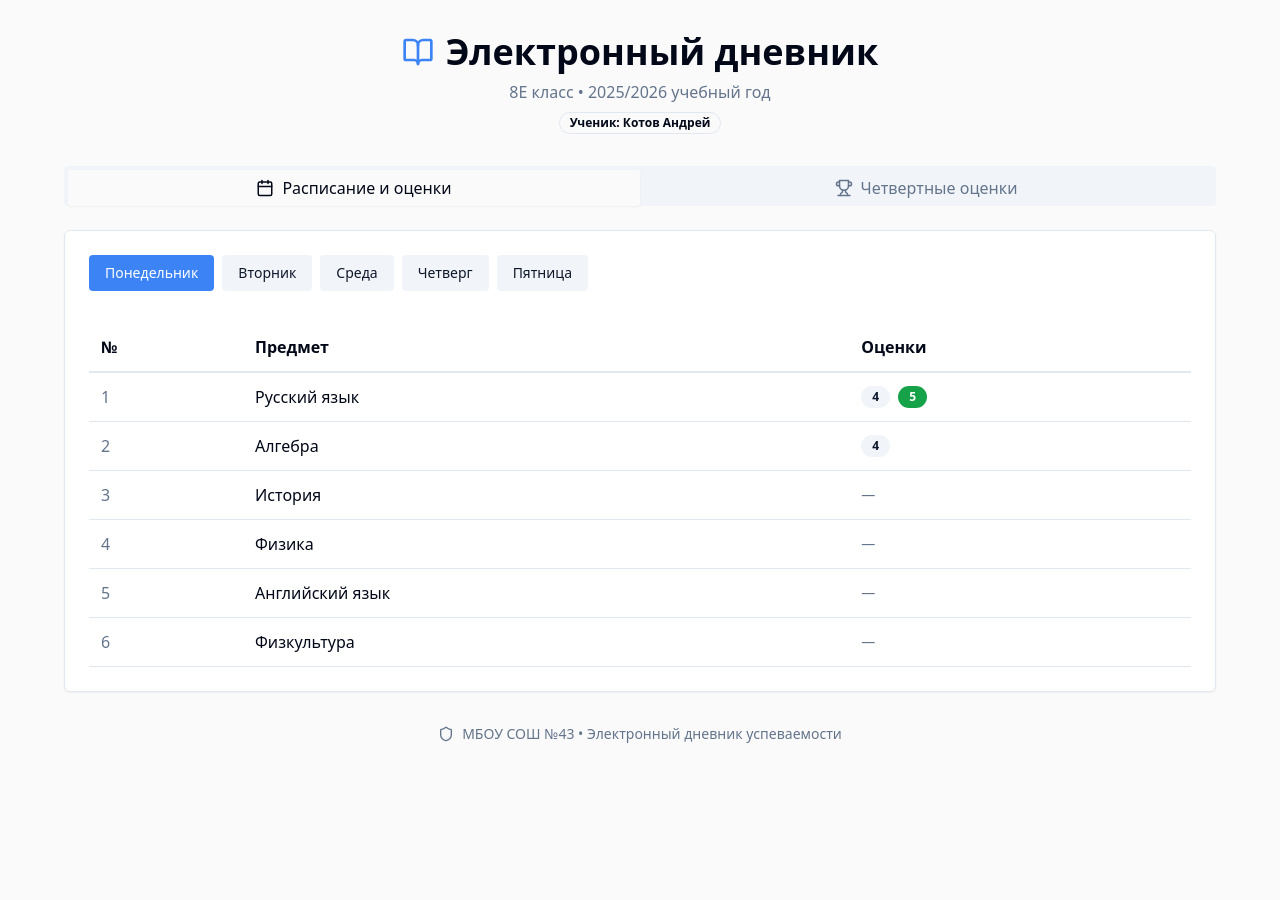
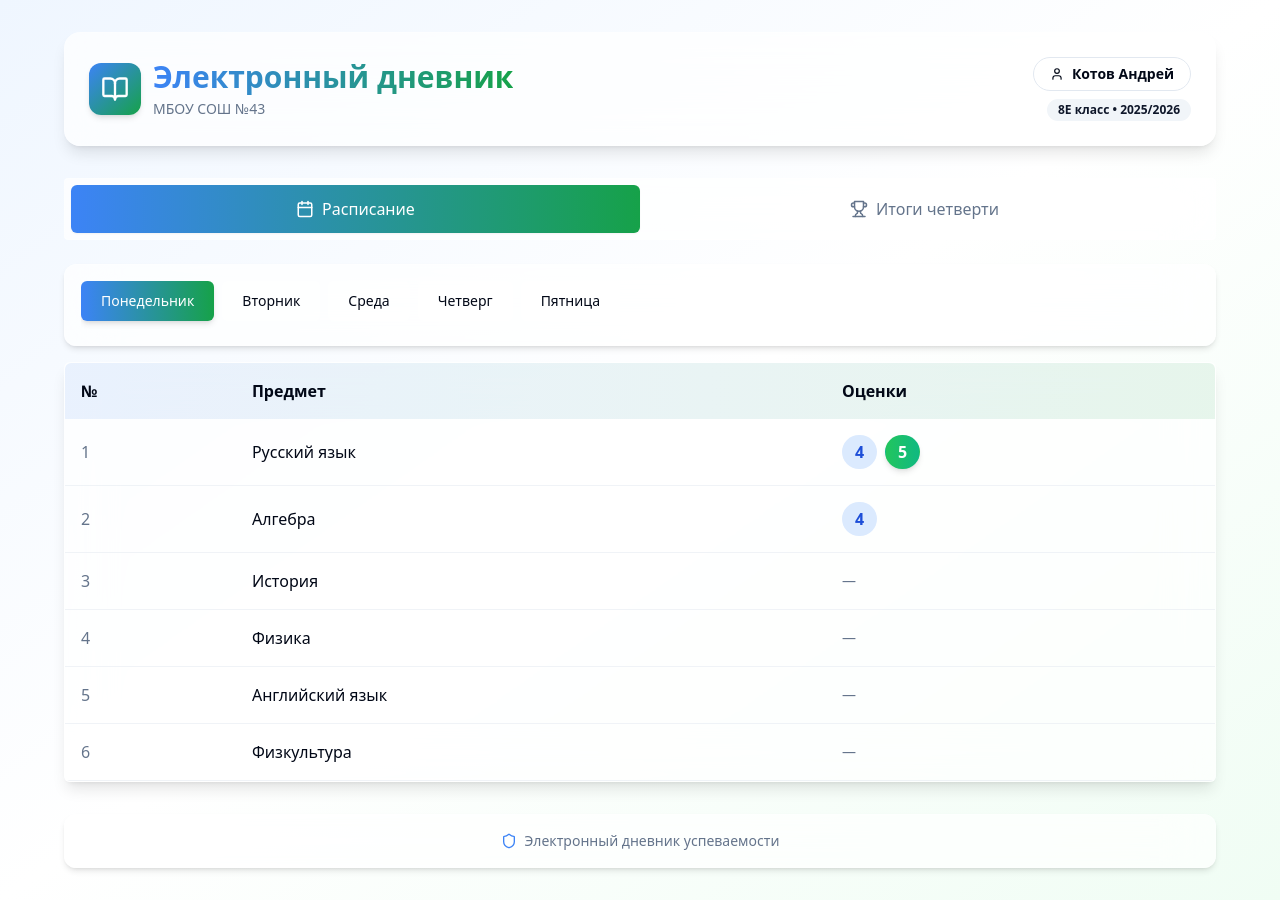
Before and after one commit to pr-poehali-dev/school-diary-creation, a React (Vite) app: page / in a window 1280 px wide. Before the commit the page ends 800 px from the top, so only its background shows below. Built offline with nearby package versions, Linux system fonts and the light colour scheme.

Commit message:
Обновление стилей и типографики

```diff
--- a/src/index.css
+++ b/src/index.css
@@ -99,3 +99,13 @@
     @apply bg-background text-foreground;
   }
 }
+
+@layer utilities {
+  .glass-effect {
+    @apply backdrop-blur-xl bg-white/70 dark:bg-gray-900/70 border border-white/20;
+  }
+
+  .gradient-text {
+    @apply bg-gradient-to-r from-primary to-accent bg-clip-text text-transparent;
+  }
+}
--- a/src/pages/Index.tsx
+++ b/src/pages/Index.tsx
@@ -70,69 +70,91 @@ export default function Index() {
   const [activeDay, setActiveDay] = useState('Понедельник');
 
   return (
-    <div className="min-h-screen bg-background p-4 md:p-8">
+    <div className="min-h-screen bg-gradient-to-br from-blue-50 via-white to-green-50 p-4 md:p-8">
       <div className="max-w-6xl mx-auto">
-        <header className="mb-8 text-center">
-          <div className="flex items-center justify-center gap-3 mb-2">
-            <Icon name="BookOpen" size={32} className="text-primary" />
-            <h1 className="text-3xl md:text-4xl font-bold text-foreground">Электронный дневник</h1>
+        <header className="mb-8">
+          <div className="glass-effect rounded-2xl p-6 shadow-lg">
+            <div className="flex items-center justify-between flex-wrap gap-4">
+              <div className="flex items-center gap-3">
+                <div className="bg-gradient-to-br from-primary to-accent p-3 rounded-xl shadow-md">
+                  <Icon name="BookOpen" size={28} className="text-white" />
+                </div>
+                <div>
+                  <h1 className="text-2xl md:text-3xl font-bold gradient-text">Электронный дневник</h1>
+                  <p className="text-sm text-muted-foreground mt-1">МБОУ СОШ №43</p>
+                </div>
+              </div>
+              <div className="flex flex-col items-end gap-2">
+                <Badge variant="outline" className="text-sm px-4 py-1.5">
+                  <Icon name="User" size={14} className="mr-2" />
+                  Котов Андрей
+                </Badge>
+                <Badge variant="secondary" className="text-xs">
+                  8Е класс • 2025/2026
+                </Badge>
+              </div>
+            </div>
           </div>
-          <p className="text-muted-foreground">8Е класс • 2025/2026 учебный год</p>
-          <Badge variant="outline" className="mt-2">Ученик: Котов Андрей</Badge>
         </header>
 
         <Tabs defaultValue="schedule" className="w-full">
-          <TabsList className="grid w-full grid-cols-2 mb-6">
-            <TabsTrigger value="schedule" className="text-base">
+          <TabsList className="glass-effect grid w-full grid-cols-2 mb-6 p-1.5 h-auto">
+            <TabsTrigger value="schedule" className="text-base py-3 data-[state=active]:bg-gradient-to-r data-[state=active]:from-primary data-[state=active]:to-accent data-[state=active]:text-white rounded-lg transition-all">
               <Icon name="Calendar" size={18} className="mr-2" />
-              Расписание и оценки
+              Расписание
             </TabsTrigger>
-            <TabsTrigger value="quarters" className="text-base">
+            <TabsTrigger value="quarters" className="text-base py-3 data-[state=active]:bg-gradient-to-r data-[state=active]:from-primary data-[state=active]:to-accent data-[state=active]:text-white rounded-lg transition-all">
               <Icon name="Trophy" size={18} className="mr-2" />
-              Четвертные оценки
+              Итоги четверти
             </TabsTrigger>
           </TabsList>
 
-          <TabsContent value="schedule">
-            <Card className="p-6">
-              <div className="flex gap-2 mb-6 overflow-x-auto pb-2">
+          <TabsContent value="schedule" className="space-y-4">
+            <div className="glass-effect rounded-xl p-4 shadow-md">
+              <div className="flex gap-2 overflow-x-auto pb-2 scrollbar-hide">
                 {Object.keys(schedule).map((day) => (
                   <button
                     key={day}
                     onClick={() => setActiveDay(day)}
-                    className={`px-4 py-2 rounded-md text-sm font-medium whitespace-nowrap transition-colors ${
+                    className={`px-5 py-2.5 rounded-lg text-sm font-medium whitespace-nowrap transition-all transform hover:scale-105 ${
                       activeDay === day
-                        ? 'bg-primary text-primary-foreground'
-                        : 'bg-secondary text-secondary-foreground hover:bg-secondary/80'
+                        ? 'bg-gradient-to-r from-primary to-accent text-white shadow-md'
+                        : 'bg-white/50 text-foreground hover:bg-white/80'
                     }`}
                   >
                     {day}
                   </button>
                 ))}
               </div>
+            </div>
 
+            <Card className="glass-effect shadow-lg border-0 overflow-hidden">
               <div className="overflow-x-auto">
-                <table className="w-full border-collapse">
+                <table className="w-full">
                   <thead>
-                    <tr className="border-b-2 border-border">
-                      <th className="text-left p-3 font-semibold text-foreground">№</th>
-                      <th className="text-left p-3 font-semibold text-foreground">Предмет</th>
-                      <th className="text-left p-3 font-semibold text-foreground">Оценки</th>
+                    <tr className="bg-gradient-to-r from-primary/10 to-accent/10">
+                      <th className="text-left p-4 font-semibold text-foreground rounded-tl-lg">№</th>
+                      <th className="text-left p-4 font-semibold text-foreground">Предмет</th>
+                      <th className="text-left p-4 font-semibold text-foreground rounded-tr-lg">Оценки</th>
                     </tr>
                   </thead>
                   <tbody>
                     {schedule[activeDay as keyof typeof schedule].map((lesson, index) => (
-                      <tr key={index} className="border-b border-border hover:bg-muted/50 transition-colors">
-                        <td className="p-3 text-muted-foreground">{index + 1}</td>
-                        <td className="p-3 font-medium text-foreground">{lesson.subject}</td>
-                        <td className="p-3">
+                      <tr key={index} className="border-b border-border/50 hover:bg-white/50 transition-all">
+                        <td className="p-4 text-muted-foreground font-medium">{index + 1}</td>
+                        <td className="p-4 font-medium text-foreground">{lesson.subject}</td>
+                        <td className="p-4">
                           <div className="flex gap-2">
                             {lesson.grades.length > 0 ? (
                               lesson.grades.map((grade, i) => (
                                 <Badge
                                   key={i}
                                   variant={grade === 5 ? 'default' : 'secondary'}
-                                  className={grade === 5 ? 'bg-accent hover:bg-accent/90' : ''}
+                                  className={`text-base px-3 py-1 ${
+                                    grade === 5
+                                      ? 'bg-gradient-to-r from-green-500 to-emerald-500 hover:from-green-600 hover:to-emerald-600 text-white shadow-md'
+                                      : 'bg-blue-100 text-blue-700 hover:bg-blue-200'
+                                  }`}
                                 >
                                   {grade}
                                 </Badge>
@@ -151,23 +173,33 @@ export default function Index() {
           </TabsContent>
 
           <TabsContent value="quarters">
-            <Card className="p-6">
+            <Card className="glass-effect shadow-lg border-0 overflow-hidden">
+              <div className="bg-gradient-to-r from-primary/10 to-accent/10 p-4 border-b border-border/50">
+                <h3 className="text-lg font-semibold text-foreground flex items-center gap-2">
+                  <Icon name="Award" size={20} className="text-primary" />
+                  Итоговые оценки за I четверть
+                </h3>
+              </div>
               <div className="overflow-x-auto">
-                <table className="w-full border-collapse">
+                <table className="w-full">
                   <thead>
-                    <tr className="border-b-2 border-border">
-                      <th className="text-left p-3 font-semibold text-foreground">Предмет</th>
-                      <th className="text-center p-3 font-semibold text-foreground">I четверть</th>
+                    <tr className="bg-muted/30">
+                      <th className="text-left p-4 font-semibold text-foreground">Предмет</th>
+                      <th className="text-center p-4 font-semibold text-foreground">Оценка</th>
                     </tr>
                   </thead>
                   <tbody>
                     {quarterGrades.map((item, index) => (
-                      <tr key={index} className="border-b border-border hover:bg-muted/50 transition-colors">
-                        <td className="p-3 font-medium text-foreground">{item.subject}</td>
-                        <td className="p-3 text-center">
+                      <tr key={index} className="border-b border-border/50 hover:bg-white/50 transition-all">
+                        <td className="p-4 font-medium text-foreground">{item.subject}</td>
+                        <td className="p-4 text-center">
                           <Badge
                             variant={item.quarter1 === 5 ? 'default' : 'secondary'}
-                            className={item.quarter1 === 5 ? 'bg-accent hover:bg-accent/90' : ''}
+                            className={`text-lg px-4 py-1.5 ${
+                              item.quarter1 === 5
+                                ? 'bg-gradient-to-r from-green-500 to-emerald-500 hover:from-green-600 hover:to-emerald-600 text-white shadow-md'
+                                : 'bg-blue-100 text-blue-700 hover:bg-blue-200'
+                            }`}
                           >
                             {item.quarter1}
                           </Badge>
@@ -181,10 +213,10 @@ export default function Index() {
           </TabsContent>
         </Tabs>
 
-        <footer className="mt-8 text-center text-sm text-muted-foreground">
-          <div className="flex items-center justify-center gap-2">
-            <Icon name="Shield" size={16} />
-            <span>МБОУ СОШ №43 • Электронный дневник успеваемости</span>
+        <footer className="mt-8 glass-effect rounded-xl p-4 shadow-md">
+          <div className="flex items-center justify-center gap-2 text-sm text-muted-foreground">
+            <Icon name="Shield" size={16} className="text-primary" />
+            <span>Электронный дневник успеваемости</span>
           </div>
         </footer>
       </div>
```
